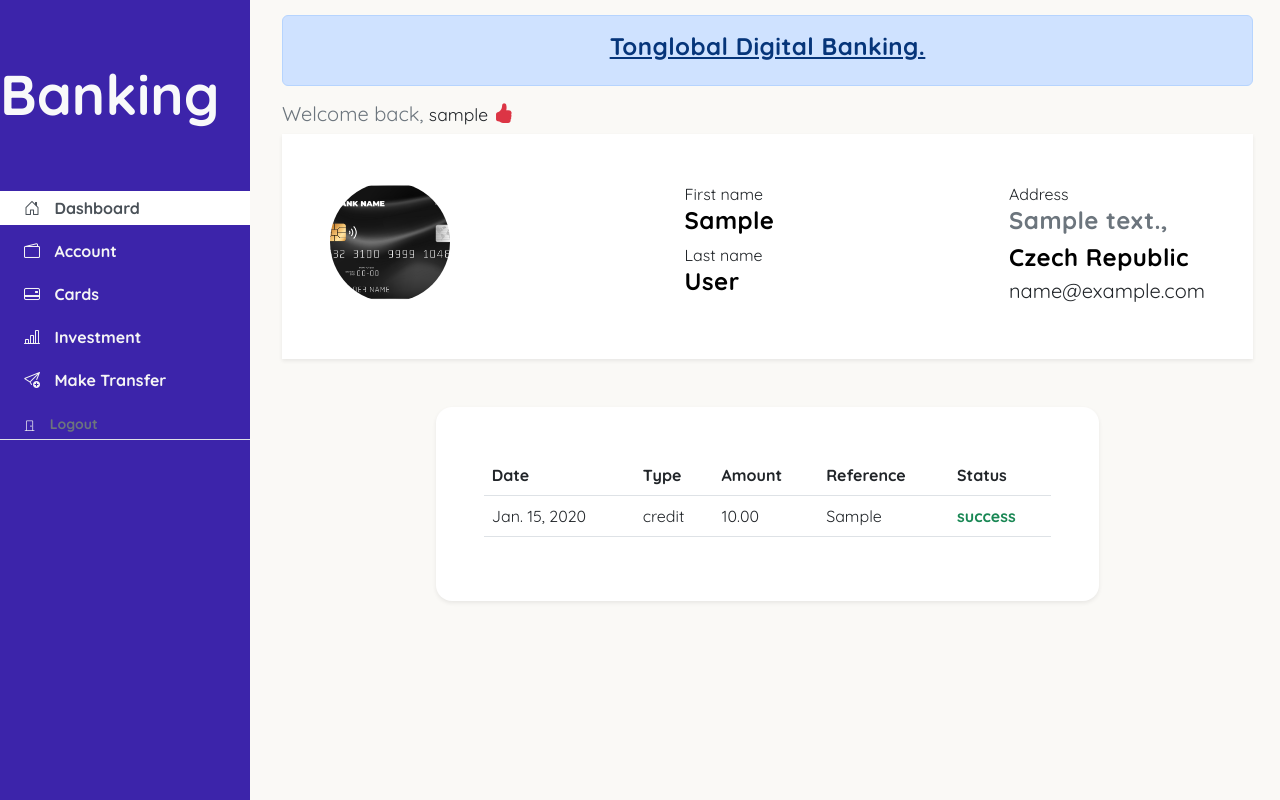
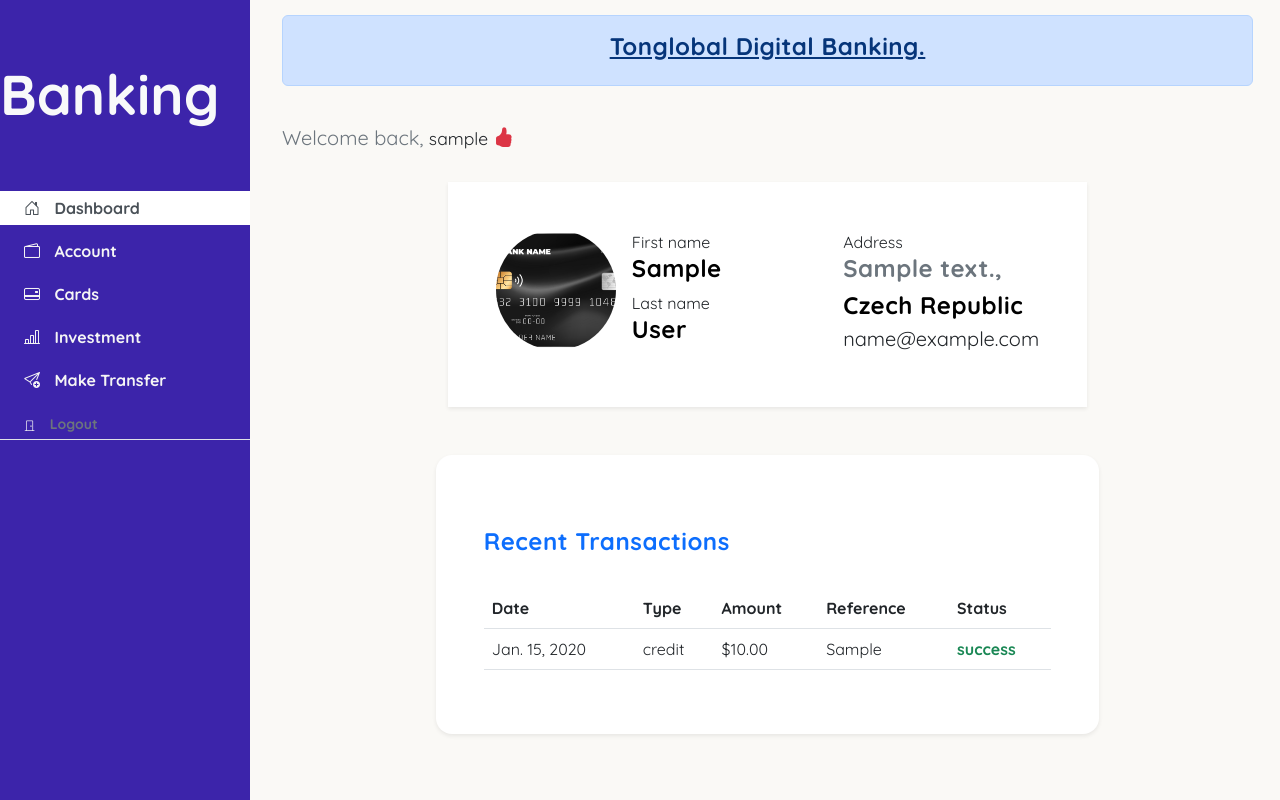
Before and after one commit to ndmichael/digital_banking, a Django app: a page that uses clients/templates/users/profile.html in a window 1280 px wide. Run offline with Django 5.2, Linux system fonts and the light colour scheme; a user stored in the database is signed in; tables that the repository leaves empty hold one stand-in row (values such as "Sample post"); some libraries are stand-ins or nearby versions.

Commit message:
adjustments on the tabs

```diff
--- a/clients/templates/users/profile.html
+++ b/clients/templates/users/profile.html
@@ -58,21 +58,22 @@
                              <a href="#" class="alert-link">Tonglobal Digital Banking.</a>
                         </h4>
                       </div>
-                    <h5><span class="text-muted">Welcome back, </span><small>{{user.username}}</small> <i class="bi bi-hand-thumbs-up-fill text-danger"></i></h5>
+                    <h5 class="py-4"><span class="text-muted">Welcome back, </span><small>{{user.username}}</small> <i class="bi bi-hand-thumbs-up-fill text-danger"></i></h5>
                 </div>
             </section>
             <section class="row">
-                <div class="col-12 col-md-12">
+                <div class="col-12 col-md-8 mx-auto">
                     <article class=" d-flex justify-content-between p-5 bg-white shadow-sm">
-                        <div >
+                        <div class="d-md-flex">
                             <img src="{% static 'dbank/images/platinumcard-removebg.png' %}" alt="" class="img-fluid rounded-circle" style="width: 120px; height: 120px; object-fit: cover;">
+                            <div class="ps-3">
+                                <span>First name</span>
+                                <h4>{{user.first_name}}</h4>
+                                <span>Last name</span>
+                                <h4>{{user.last_name}}</h4>
+                            </div>
                         </div>
-                        <div>
-                            <span>First name</span>
-                            <h4>{{user.first_name}}</h4>
-                            <span>Last name</span>
-                            <h4>{{user.last_name}}</h4>
-                        </div>
+
                         <div>
                             <span>Address</span>
                             <h4 class="text-muted">{{user.address}},</h4>
@@ -86,6 +87,7 @@
                 <div class="col-12 col-md-8 mx-auto p-5 bg-white shadow-sm rounded-4">
                     {% if transactions %}
                         <table class=" table table-responsive">
+                            <h4 class="py-4 text-primary">Recent Transactions</h4>
                             <thead>
                                 <tr>
                                     <th>Date</th>
@@ -100,7 +102,7 @@
                                     <tr>
                                         <td>{{transaction.transaction_date}}</td>
                                         <td>{{transaction.record}}</td>
-                                        <td>{{transaction.amount}}</td>
+                                        <td>${{transaction.amount}}</td>
                                         <td>{{transaction.reference}}</td>
                                         {% if transaction.status == 'pending' %}
                                             <td><span class="fw-bolder text-warning">{{transaction.status}}</span></td>
@@ -110,7 +112,6 @@
                                             <td><span class="fw-bolder text-danger">{{transaction.status}}</span></td>
                                         {% endif %}
                                     </tr>
-
                                 {% endfor %}
                             </tbody>
                         </table>
```
